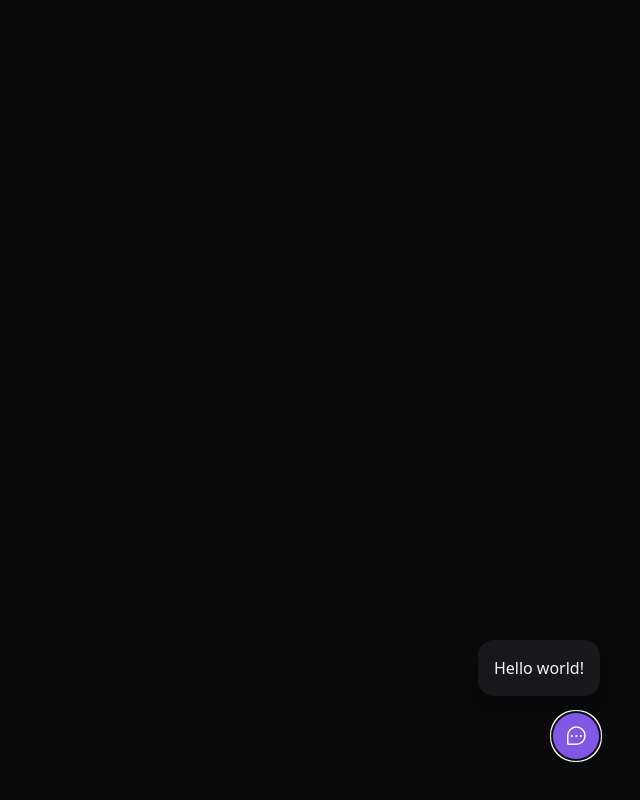
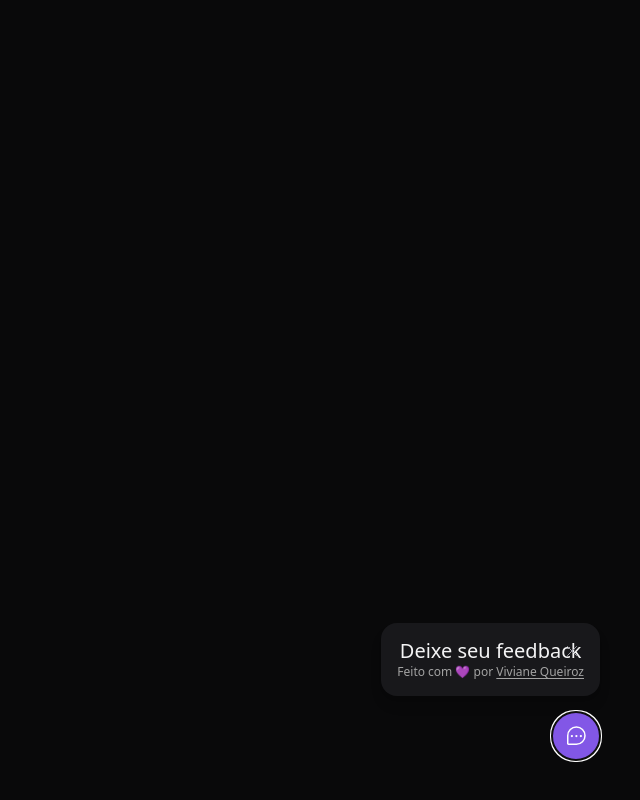
Before and after one commit to vivianequeiroz/feedbackWidget, a React (Vite) app in the folder web/: page / in a window 1280 px wide. Both pictures are taken after a click on the button "Feedback". Shown: the whole page, without its empty margins (640-1280 px from the left). Built offline with nearby package versions, Linux system fonts and the light colour scheme.

Commit message:
feat: add reusable close button

```diff
--- /dev/null
+++ b/web/src/components/CloseButton.tsx
@@ -0,0 +1,11 @@
+import { Popover } from '@headlessui/react';
+import { X } from 'phosphor-react';
+
+export function CloseButton() {
+  return (
+    <Popover.Button className="top-5 right-5 absolute text-zinc-400 hover:text-zinc-100"
+    title="Fechar formulário">
+      <X className="w-4 h-4"/>
+    </Popover.Button>
+  )
+}
--- a/web/src/components/WidgetForm.tsx
+++ b/web/src/components/WidgetForm.tsx
@@ -1,6 +1,14 @@
+import { CloseButton } from './CloseButton';
+
 export function WidgetForm() {
   return (
   <div className="bg-zinc-900 p-4 relative rounded-2xl mb-4 flex flex-col items-center shadow-lg w-[calc(100vw-2rem)] md:w-auto">
-   Hello world!
+   <header>
+     <span className="text-xl leading-6">Deixe seu feedback</span>
+     <CloseButton></CloseButton>
+   </header>
+   <footer className="text-xs text-neutral-400">
+    Feito com 💜  por <a className="underline underline-offset-2" href="https://linkedin.com.br/vivianequeiroz">Viviane Queiroz</a>
+   </footer>
   </div>)
 }
```
